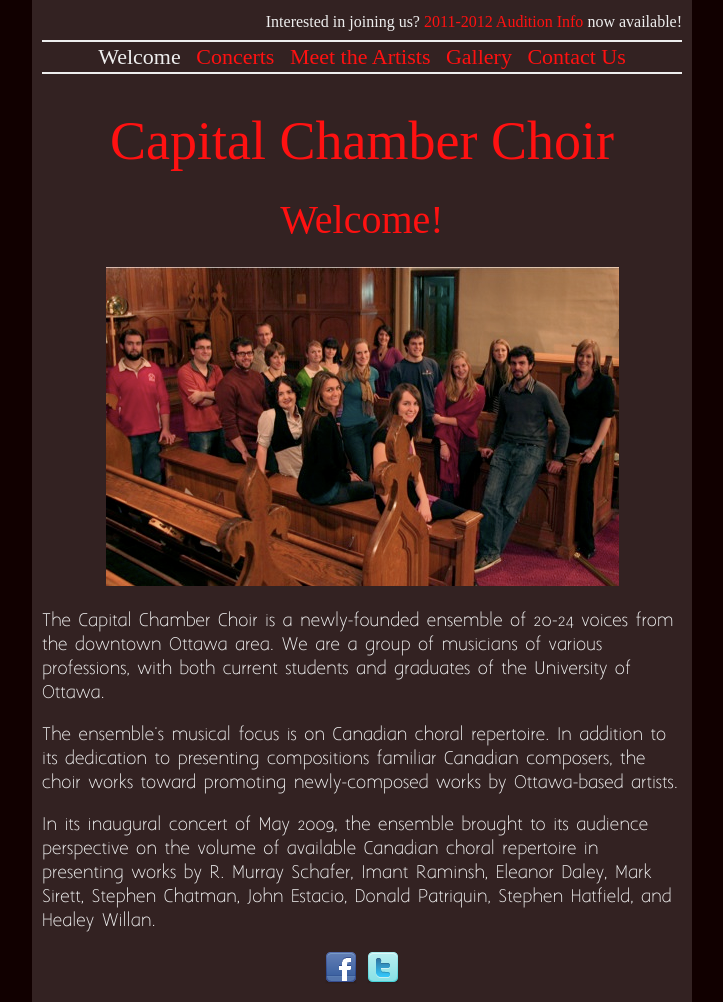
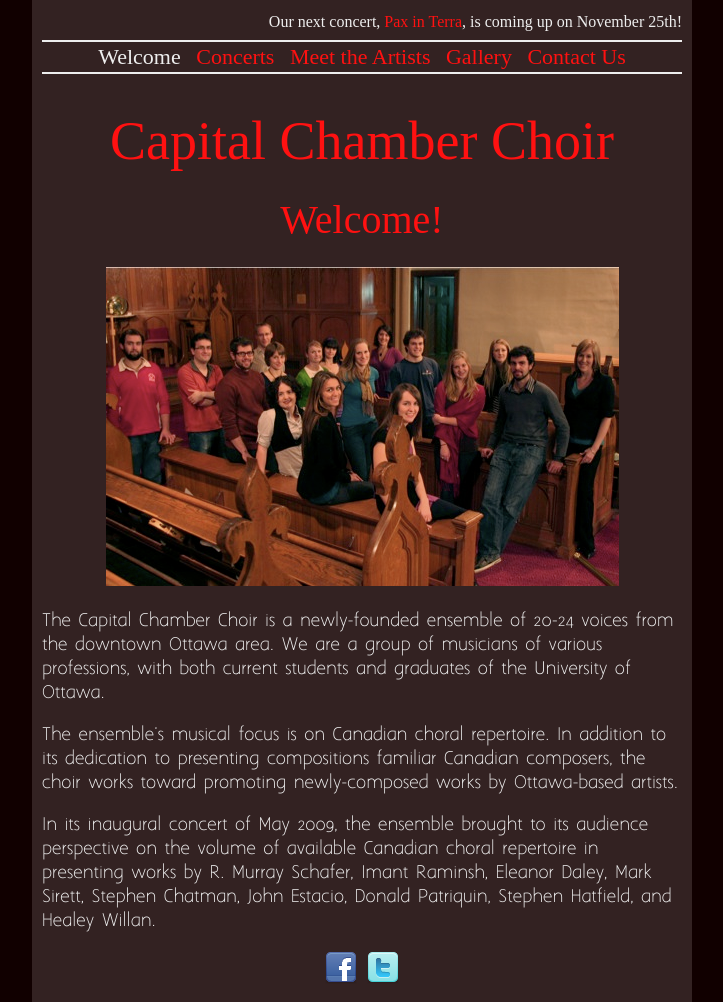
Before and after one commit to ConsonantWave/capitalchamberchoir.ca, a Jekyll site: the page built from index.html, in a window 1280 px wide. Shown: the whole page, without its empty margins (278-1001 px from the left). Built offline with Jekyll 4.4.1, drawn with Linux system fonts in a browser that asks for light colours; nearby versions of some CDN libraries; some web fonts are replaced.

Commit message:
Replaced news item

```diff
--- a/_layouts/default.html
+++ b/_layouts/default.html
@@ -10,7 +10,7 @@
   <body>
     <div id="page">
       <p id="news">
-        Interested in joining us? <a href="/audition.html">2011-2012 Audition Info</a> now available!
+        Our next concert, <a href="2011/11/25/Pax-in-Terra.html">Pax in Terra</a>, is coming up on November 25th!
       </p>
       <p id="nav">
         <a id="welcomeLink" href="/index.html">Welcome</a>
```
